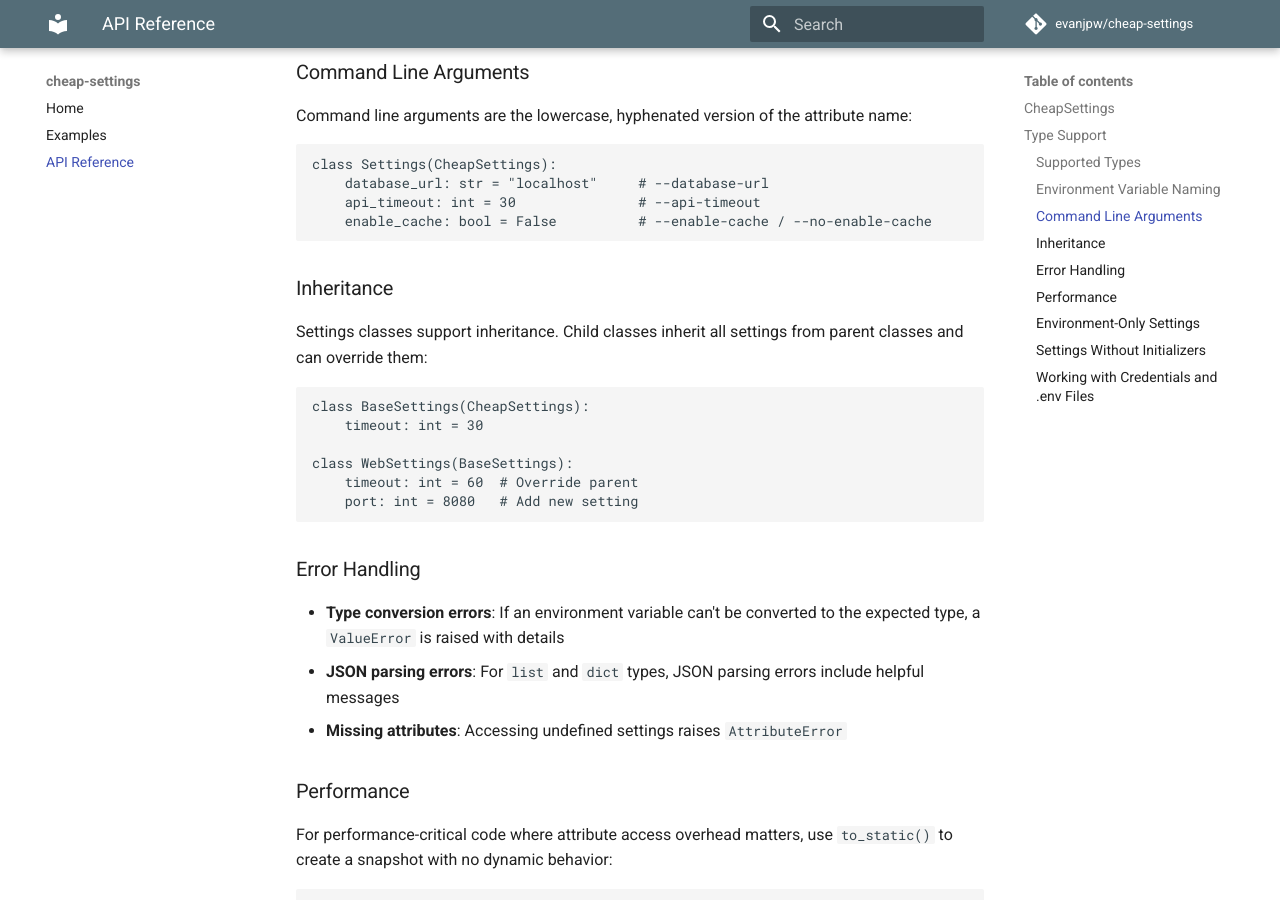
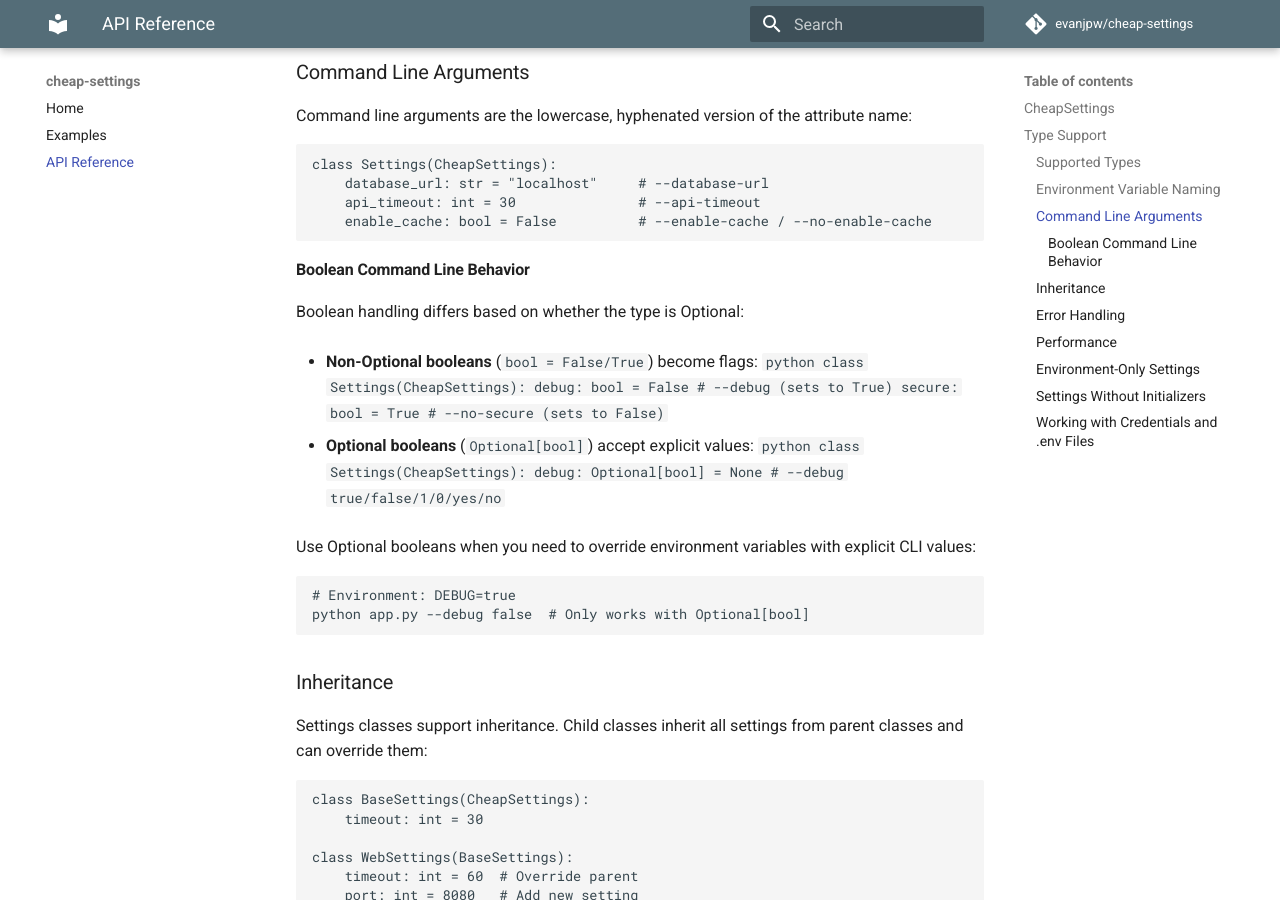
Before and after one commit to evanjpw/cheap-settings, an MkDocs documentation site: the page built from docs/api.md, in a window 1280 px wide and 900 px high, scrolled down 1296 px. Built offline with MkDocs 1.6.1 and Material for MkDocs 9.7.7, drawn with Linux system fonts in a browser that asks for light colours; comment, search, counter and statistics services are not loaded.

Commit message:
Optional Bools

````diff
--- a/docs/api.md
+++ b/docs/api.md
@@ -46,6 +46,29 @@ class Settings(CheapSettings):
     database_url: str = "localhost"     # --database-url
     api_timeout: int = 30               # --api-timeout
     enable_cache: bool = False          # --enable-cache / --no-enable-cache
+```
+
+#### Boolean Command Line Behavior
+
+Boolean handling differs based on whether the type is Optional:
+
+- **Non-Optional booleans** (`bool = False/True`) become flags:
+  ```python
+  class Settings(CheapSettings):
+      debug: bool = False    # --debug (sets to True)
+      secure: bool = True    # --no-secure (sets to False)
+  ```
+
+- **Optional booleans** (`Optional[bool]`) accept explicit values:
+  ```python
+  class Settings(CheapSettings):
+      debug: Optional[bool] = None    # --debug true/false/1/0/yes/no
+  ```
+
+Use Optional booleans when you need to override environment variables with explicit CLI values:
+```bash
+# Environment: DEBUG=true
+python app.py --debug false  # Only works with Optional[bool]
 ```
 
 ### Inheritance
--- a/pyproject.toml
+++ b/pyproject.toml
@@ -1,6 +1,6 @@
 [project]
 name = "cheap-settings"
-version = "1.2.0"
+version = "1.2.1"
 description = "A lightweight, low footprint settings system"
 readme = "README.md"
 authors =[
````
Also changed, not shown: .bumpversion.toml, 3 other files.
